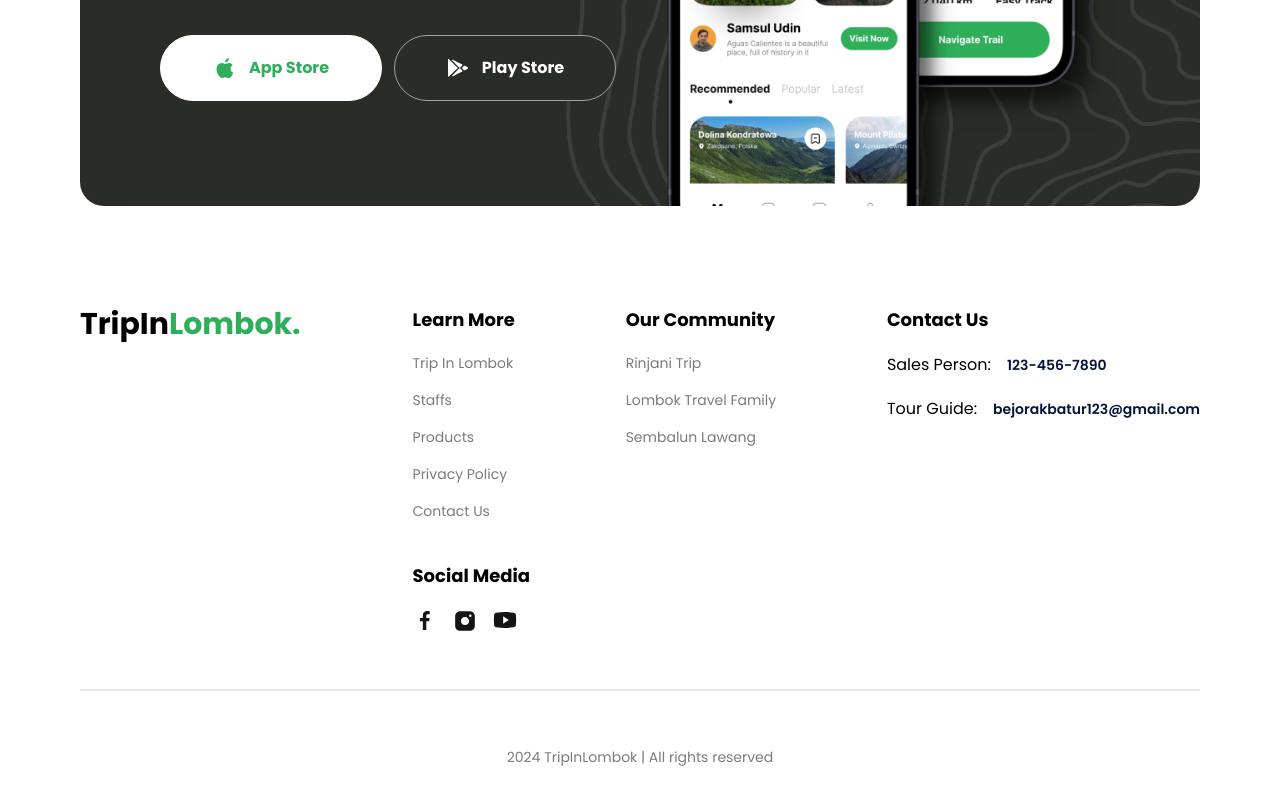
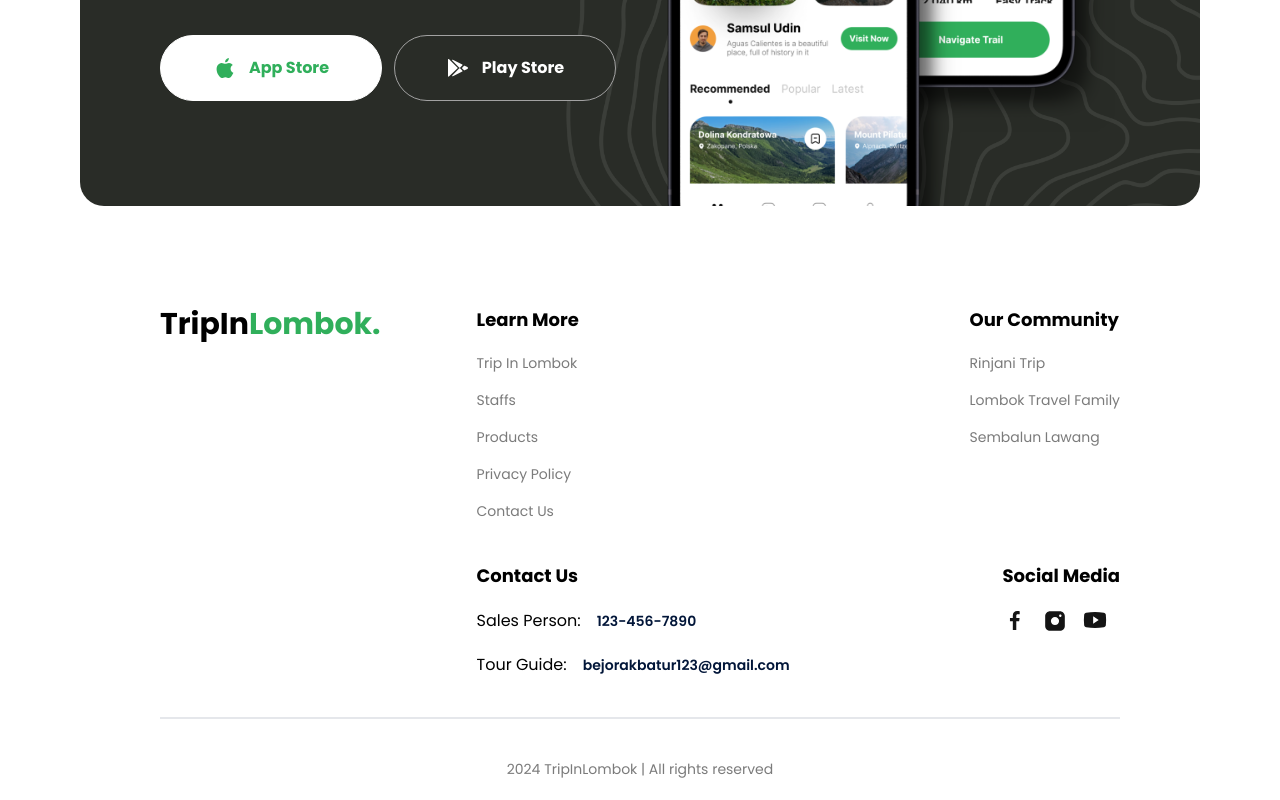
Before and after one commit to anggawidiarta/lomboktrip, a Next.js app: page / in a window 1280 px wide. Shown: the part 3893-4693 px from the top of the page. Built offline with nearby package versions, Linux system fonts and the light colour scheme.

Commit message:
fix: fix footer layout

```diff
--- a/components/Footer.tsx
+++ b/components/Footer.tsx
@@ -23,8 +23,8 @@
 
 const Footer = () => {
   return (
-    <footer className="mb-5 flexCenter">
-      <div className="flex flex-col w-full gap-14">
+    <footer className="container flex flex-col mb-5 flexCenter max-container padding-container">
+      <div className="flex flex-col w-full gap-10">
         <div className="flex flex-col items-start justify-center gap-[10%] md:flex-row">
           <Link href="/" className="mb-10">
             <p className="text-3xl poppins-bold">
```
